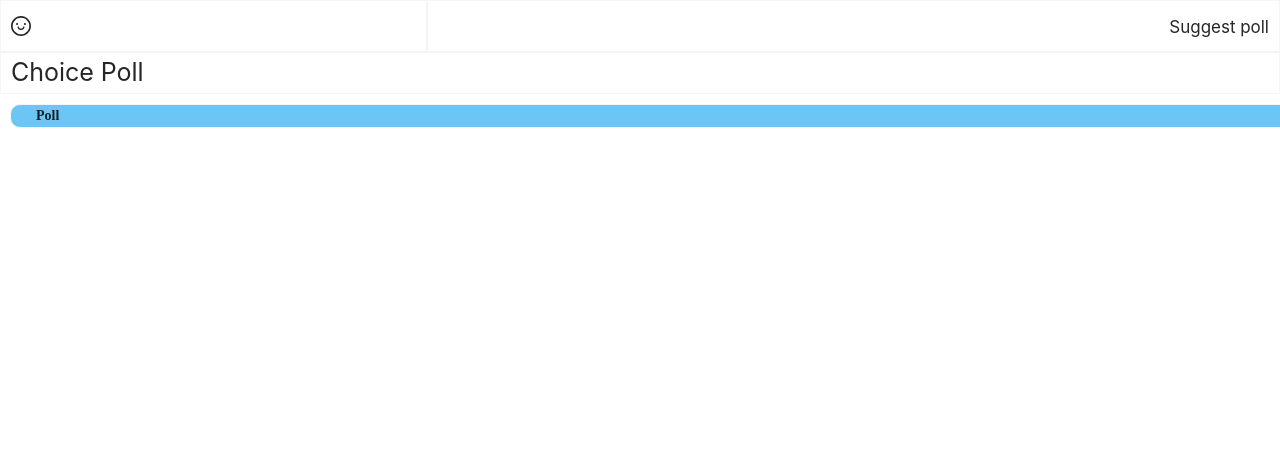
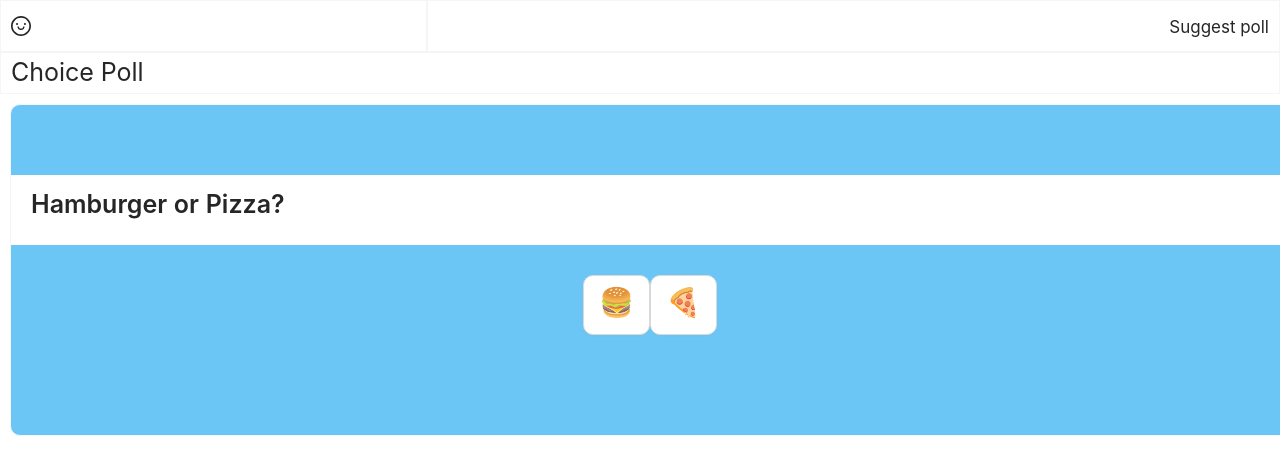
Before and after one commit to GemmiH/ChoicePoll, a React (Create React App) app: page / in a window 1280 px wide. Shown: the top 474 px of the page. Built offline with nearby package versions, Linux system fonts and the light colour scheme.

Commit message:
helloooooooo

```diff
--- a/src/App.js
+++ b/src/App.js
@@ -1,7 +1,7 @@
 import React from 'react';
 import 'antd/dist/antd.css';
 import './index.css';
-import { Row, Col } from 'antd';
+import { Row, Col, Button } from 'antd';
 import {SmileOutlined} from '@ant-design/icons';
 
 function App() {
@@ -38,20 +38,40 @@ function App() {
 
     </Row>
       <Row>
+
+
         <Col span={24}
           style={{backgroundColor: "#6CC6F5",
             color: "#pOff00",
             fontsize: "65px" ,
-            fontFamily: "cursive",
-            paddingLeft: "25px",
-            fontWeight: "800",
+            //fontFamily: "Comic Sans",
+            //paddingLeft: "25px",
+            fontWeight: "600",
             textAlign: "left", rightalign: "leftborder(2.05)",
             borderRadius: "10px",
             margin: "10px",
           }}
         >
-        Poll
+          <Row style={{height: "70px"}}></Row>
+          <Row style={{backgroundColor: "#ffffff",
+            height: "70px",
+            fontSize: "25px",
+            paddingLeft: "20px",
+            paddingTop: "10px"
+          }}>
+            Hamburger or Pizza?
+          </Row>
+          <Row style={{height: "190px",
+            paddingTop:"30px",
+            justifyContent:"center",
+          }}>
+            <Button style={{height:"60px",borderRadius:"10px"}}><h1>🍔</h1></Button>
+            <Button style={{height:"60px",borderRadius:"10px"}}><h1>🍕</h1></Button>
+          </Row>
       </Col>
+
+
+
     </Row>
 
     </div>
```
